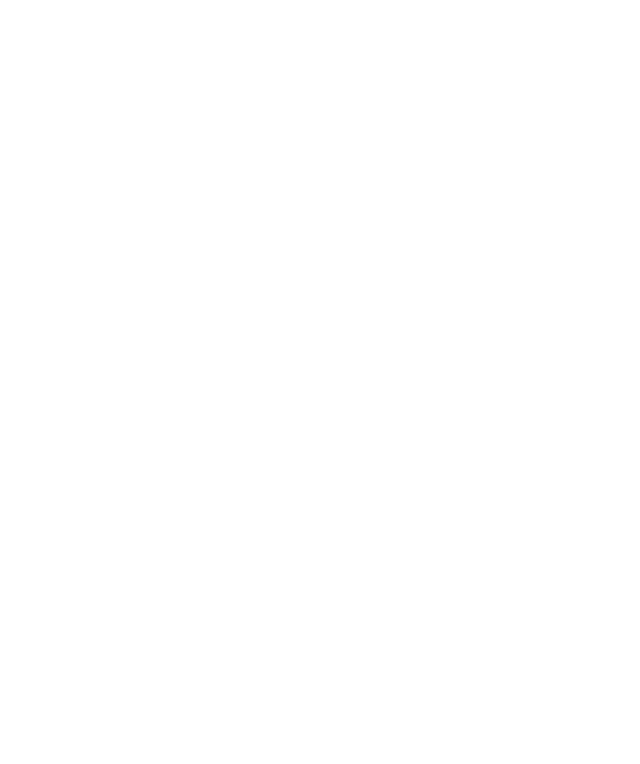
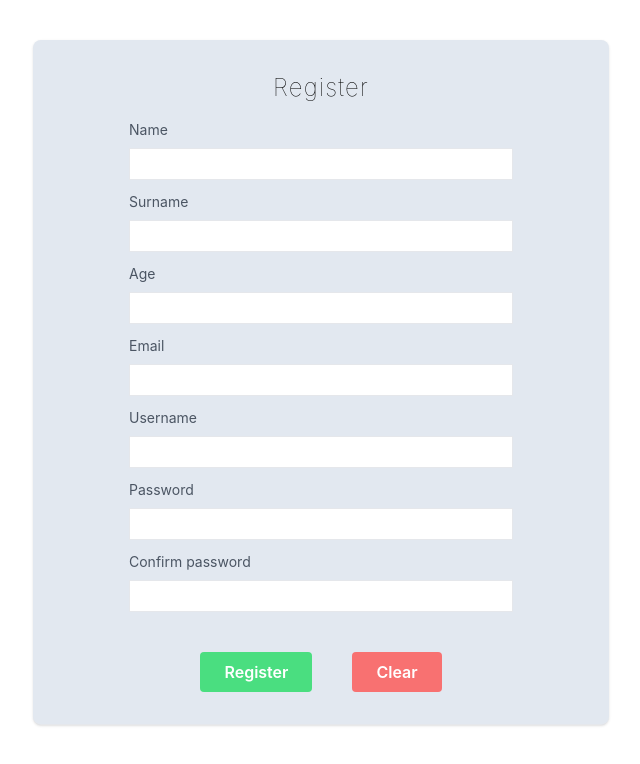
Before and after one commit to sasastanisic/golden-hour-frontend, a React (Create React App) app: page /register in a window 1280 px wide. Before the commit this address had no page. Shown: the top 764 px of the page, without its empty margins (319-959 px from the left). Built offline with nearby package versions, Linux system fonts and the light colour scheme.

Commit message:
Implemented user registration

```diff
--- a/src/App.jsx
+++ b/src/App.jsx
@@ -1,15 +1,17 @@
-import React from 'react';
-import { BrowserRouter, Routes, Route } from 'react-router-dom';
-import LandingPage from './pages/LandingPage';
+import React from "react";
+import { BrowserRouter, Routes, Route } from "react-router-dom";
+import LandingPage from "./page/LandingPage";
+import Registration from "./page/Registration";
 
 const App = () => {
   return (
     <BrowserRouter>
       <Routes>
-        <Route index element={<LandingPage />}/>
+        <Route index element={<LandingPage />} />
+        <Route path="/register" element={<Registration />} />
       </Routes>
     </BrowserRouter>
-  )
-}
+  );
+};
 
 export default App;
--- /dev/null
+++ b/src/page/LandingPage.jsx
@@ -0,0 +1,7 @@
+import React from "react";
+
+const LandingPage = () => {
+  return <h1 className="text-2xl font-bold underline">Golden Hour</h1>;
+};
+
+export default LandingPage;
--- /dev/null
+++ b/src/page/Registration.jsx
@@ -0,0 +1,173 @@
+import React, { useState } from "react";
+import { useNavigate } from "react-router-dom";
+import UserService from "../service/UserService";
+
+const Registration = () => {
+  const [user, setUser] = useState({
+    id: "",
+    name: "",
+    surname: "",
+    age: "",
+    email: "",
+    username: "",
+    password: "",
+    confirmedPassword: "",
+  });
+
+  const navigate = useNavigate();
+
+  const handleChange = (event) => {
+    const value = event.target.value;
+    setUser({ ...user, [event.target.name]: value });
+  };
+
+  const register = async (event) => {
+    event.preventDefault();
+
+    try {
+      const response = await UserService.register(user);
+      console.log(response);
+      alert("Registration was successful!");
+      navigate("/");
+    } catch (error) {
+      console.log(error);
+    }
+  };
+
+  const resetFields = (event) => {
+    event.preventDefault();
+
+    setUser({
+      id: "",
+      name: "",
+      surname: "",
+      age: "",
+      email: "",
+      username: "",
+      password: "",
+      confirmedPassword: "",
+    });
+  };
+
+  return (
+    <div className="flex items-center bg-slate-200 justify-center max-w-xl mx-auto mt-10 shadow border-b rounded-lg">
+      <div className="px-8 py-8">
+        <div className="font-thin text-2xl tracking-wider text-center">
+          <h2>Register</h2>
+        </div>
+        <div className="items-center justify-center h-14 w-full my-4">
+          <label className="block text-gray-600 text-sm font-normal">
+            Name
+          </label>
+          <input
+            type="text"
+            name="name"
+            value={user.name}
+            onChange={(e) => handleChange(e)}
+            className="h-8 w-96 border mt-2 px-2 py-2"
+            autoComplete="off"
+            required
+          />
+        </div>
+        <div className="items-center justify-center h-14 w-full my-4">
+          <label className="block text-gray-600 text-sm font-normal">
+            Surname
+          </label>
+          <input
+            type="text"
+            name="surname"
+            value={user.surname}
+            onChange={(e) => handleChange(e)}
+            className="h-8 w-96 border mt-2 px-2 py-2"
+            autoComplete="off"
+            required
+          />
+        </div>
+        <div className="items-center justify-center h-14 w-full my-4">
+          <label className="block text-gray-600 text-sm font-normal">Age</label>
+          <input
+            type="number"
+            name="age"
+            value={user.age}
+            onChange={(e) => handleChange(e)}
+            className="h-8 w-96 border mt-2 px-2 py-2"
+            autoComplete="off"
+            required
+          />
+        </div>
+        <div className="items-center justify-center h-14 w-full my-4">
+          <label className="block text-gray-600 text-sm font-normal">
+            Email
+          </label>
+          <input
+            type="email"
+            name="email"
+            value={user.email}
+            onChange={(e) => handleChange(e)}
+            className="h-8 w-96 border mt-2 px-2 py-2"
+            autoComplete="off"
+            required
+          />
+        </div>
+        <div className="items-center justify-center h-14 w-full my-4">
+          <label className="block text-gray-600 text-sm font-normal">
+            Username
+          </label>
+          <input
+            type="text"
+            name="username"
+            value={user.username}
+            onChange={(e) => handleChange(e)}
+            className="h-8 w-96 border mt-2 px-2 py-2"
+            autoComplete="off"
+            required
+          />
+        </div>
+        <div className="items-center justify-center h-14 w-full my-4">
+          <label className="block text-gray-600 text-sm font-normal">
+            Password
+          </label>
+          <input
+            type="password"
+            name="password"
+            value={user.password}
+            onChange={(e) => handleChange(e)}
+            className="h-8 w-96 border mt-2 px-2 py-2"
+            autoComplete="off"
+            required
+          />
+        </div>
+        <div className="items-center justify-center h-14 w-full my-4">
+          <label className="block text-gray-600 text-sm font-normal">
+            Confirm password
+          </label>
+          <input
+            type="password"
+            name="confirmedPassword"
+            value={user.confirmedPassword}
+            onChange={(e) => handleChange(e)}
+            className="h-8 w-96 border mt-2 px-2 py-2"
+            autoComplete="off"
+            required
+          />
+        </div>
+        <div className="flex items-center justify-center h-14 w-full mt-7 space-x-10 pt-4">
+          <button
+            onClick={register}
+            className="rounded text-white font-semibold bg-green-400 hover:bg-green-600 py-2 px-6 transition duration-300 ease-in-out"
+          >
+            Register
+          </button>
+          <button
+            onClick={resetFields}
+            className="rounded text-white font-semibold bg-red-400 hover:bg-red-600 py-2 px-6 transition duration-300 ease-in-out"
+          >
+            Clear
+          </button>
+        </div>
+      </div>
+    </div>
+  );
+};
+
+export default Registration;
--- a/src/pages/LandingPage.jsx
+++ /dev/null
@@ -1,9 +0,0 @@
-import React from 'react';
-
-const LandingPage = () => {
-  return (
-    <h1 className="text-2xl font-bold underline">Golden Hour</h1>
-  )
-}
-
-export default LandingPage;
--- /dev/null
+++ b/src/service/UserService.js
@@ -0,0 +1,13 @@
+import axios from "axios";
+
+const USER_API_BASE_URL = "http://localhost:8080/api/users";
+
+const register = (user) => {
+    return axios.post(USER_API_BASE_URL, user);
+}
+
+const UserService = {
+    register
+};
+
+export default UserService;
```
